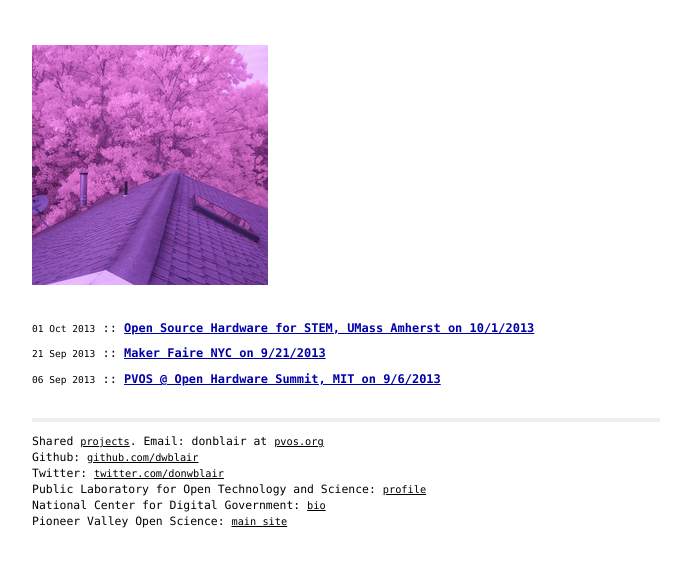
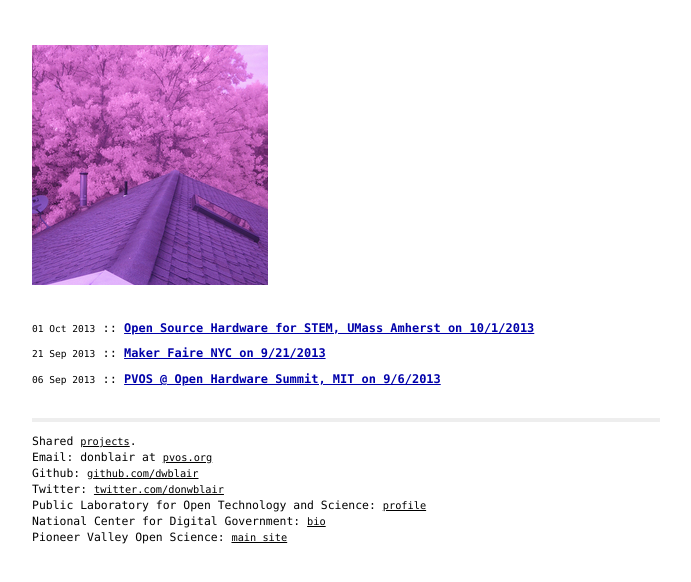
Before and after one commit to dwblair/dwblair.github.io, a plain HTML site: page index.html in a window 1280 px wide. Shown: the whole page, without its empty margins (294-985 px from the left). Drawn offline with Linux system fonts and the light colour scheme.

Commit message:
Update index.html

```diff
--- a/index.html
+++ b/index.html
@@ -60,7 +60,7 @@
 
               <div class="contact">
               <p>
-                  Shared <a href="https://github.com/dwblair/dwblair.github.io/wiki/Projects">projects</a>.
+                  Shared <a href="https://github.com/dwblair/dwblair.github.io/wiki/Projects">projects</a>. <br>
                   Email: donblair at <a href="http://pvos.org">pvos.org</a> <br>
                   Github: <a href="http://github.com/dwblair/">github.com/dwblair</a><br />
                   Twitter: <a href="http://twitter.com/donwblair/">twitter.com/donwblair</a><br>
```
